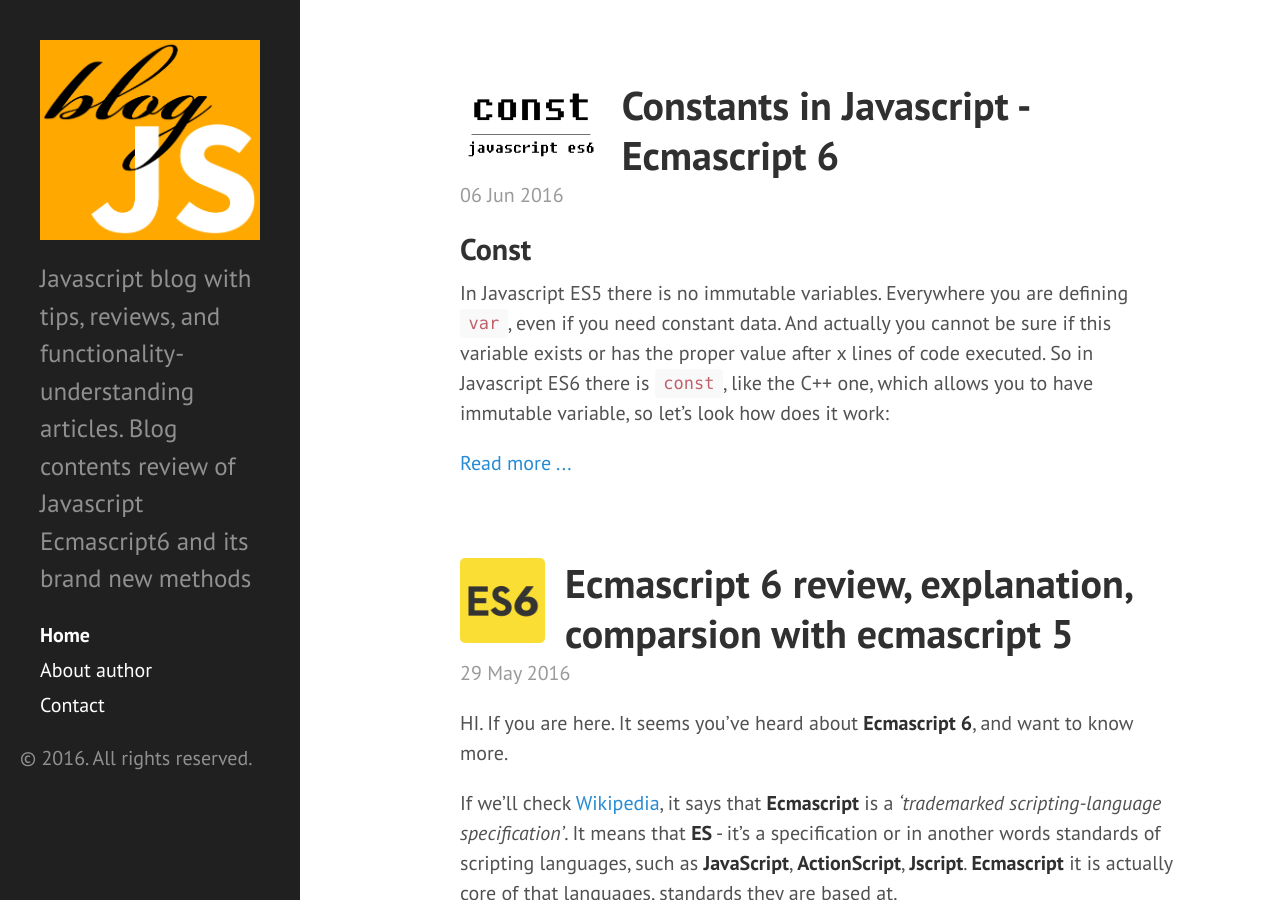
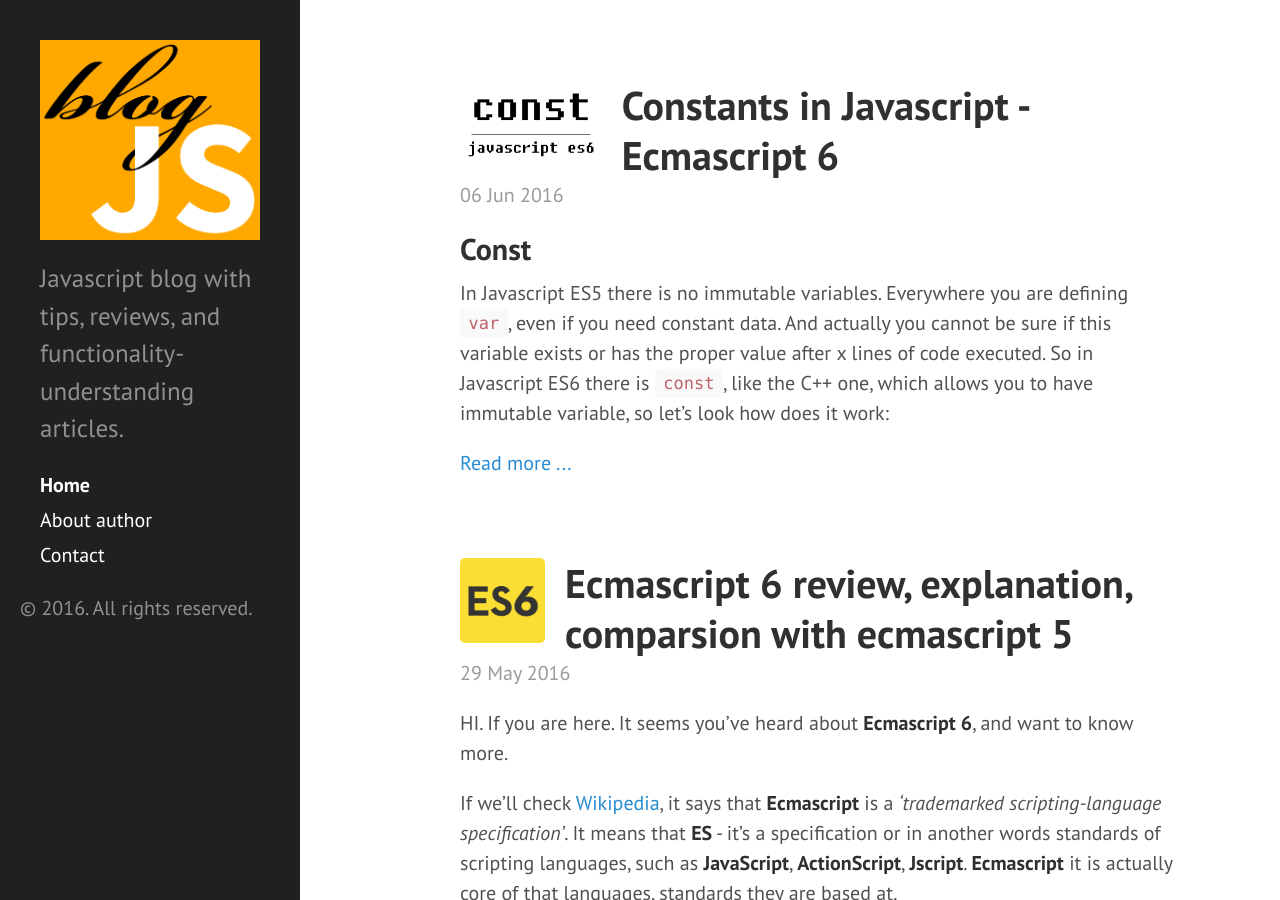
Before and after one commit to blogjs/blogjs.github.io, a Jekyll site: the page built from index.html, in a window 1280 px wide and 900 px high. Built offline with Jekyll 4.4.1, drawn with Linux system fonts in a browser that asks for light colours; the list of posts is cut into pages by our own code.

Commit message:
chnaging description and tagline

```diff
--- a/_config.yml
+++ b/_config.yml
@@ -16,8 +16,8 @@ excerpt_separator: <!--more-->
 
 # Setup
 title:            blogJS - Javascript blog
-tagline:          'javascript'
-description:      'Javascript blog with tips, reviews, and functionality-understanding articles. Blog contents review of Javascript Ecmascript6 and its brand new methods'
+tagline:          'JavaScript, Ecmascript6, js, es, node.js, angularJS, reactJS'
+description:      'Javascript blog with tips, reviews, and functionality-understanding articles.'
 url:              http://blogjs.github.io
 baseurl:          /
 twitter_username: antontemchenko
```
